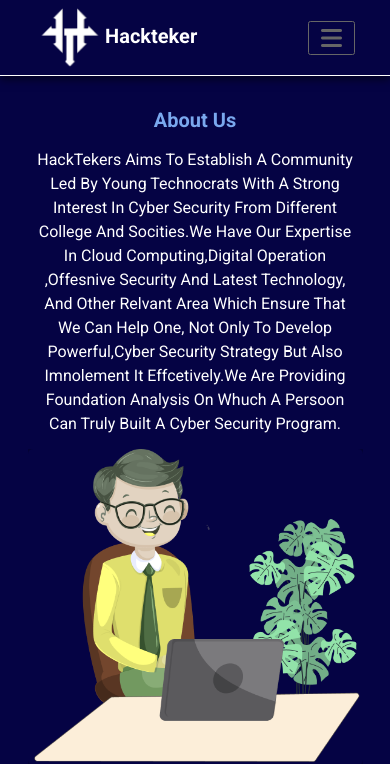
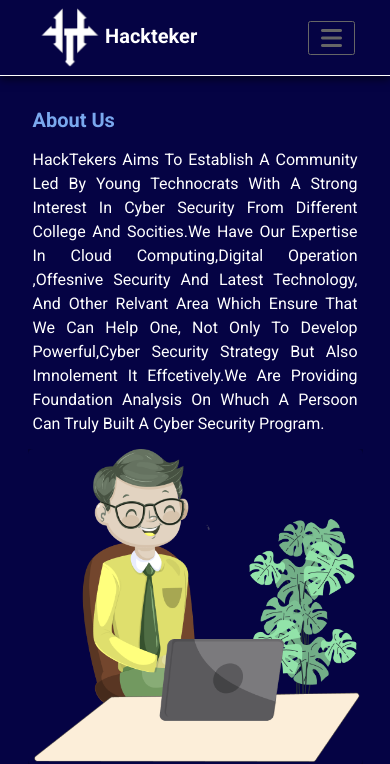
Before and after one commit to Ritesh-FSD/hacktekers, a PHP site: page /about.html in a window 390 px wide. Shown: the top 764 px of the page. Run offline with PHP 8.4, Linux system fonts and the light colour scheme.

Commit message:
Update style.css

```diff
--- a/style.css
+++ b/style.css
@@ -1123,9 +1123,6 @@ h5{
 
     }
 
-
-
-
 @media (max-width: 1200px) {
   .contact1-pic {
     width: 33.5%;
@@ -1293,6 +1290,8 @@ h5{
    background:none;
    width:100%;
    padding:50px 5px 5px 5px;
+  text-align: justify;
+  text-justify: inter-word;
 }
 @media screen and (min-width:320px) and (max-width:360px) {
   .footer-second p{
```
